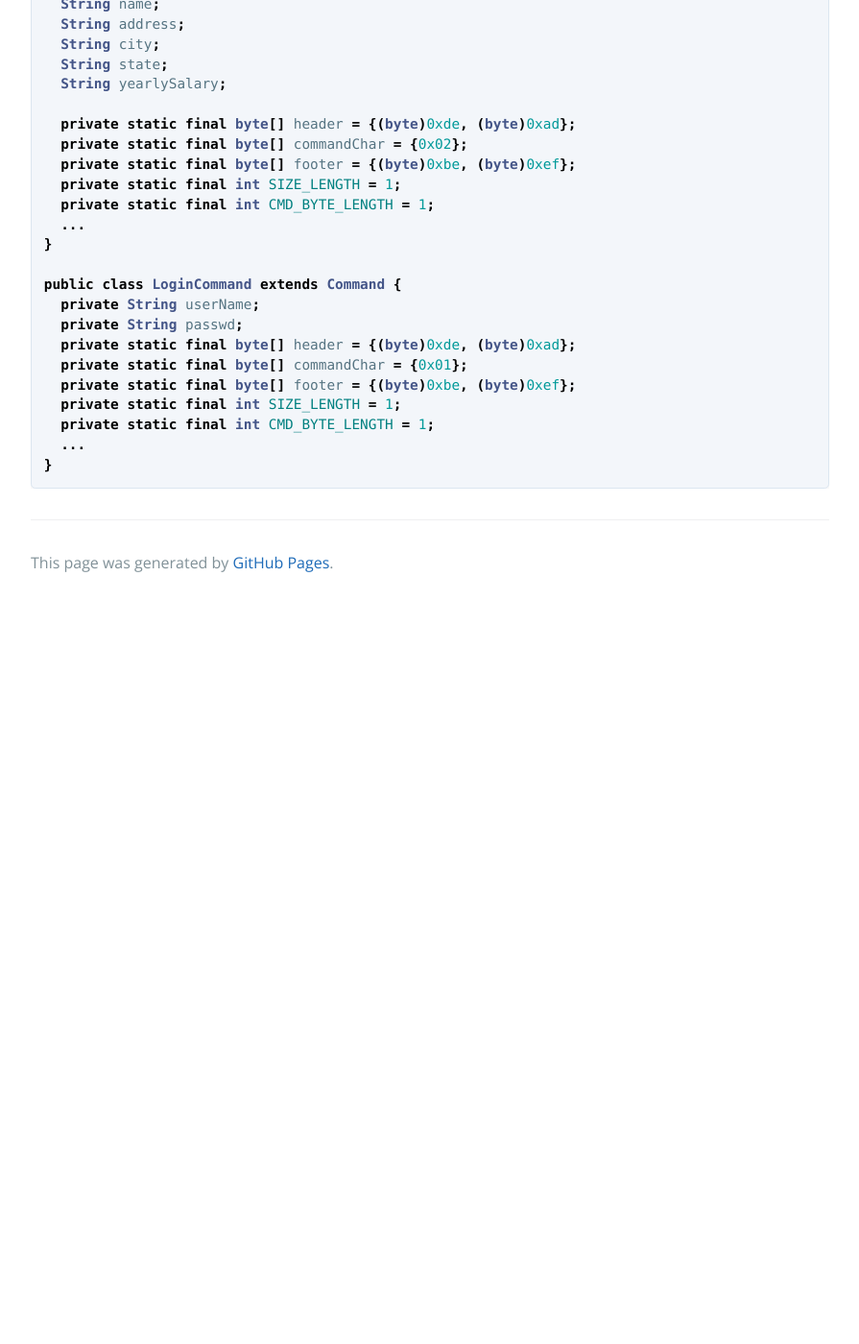
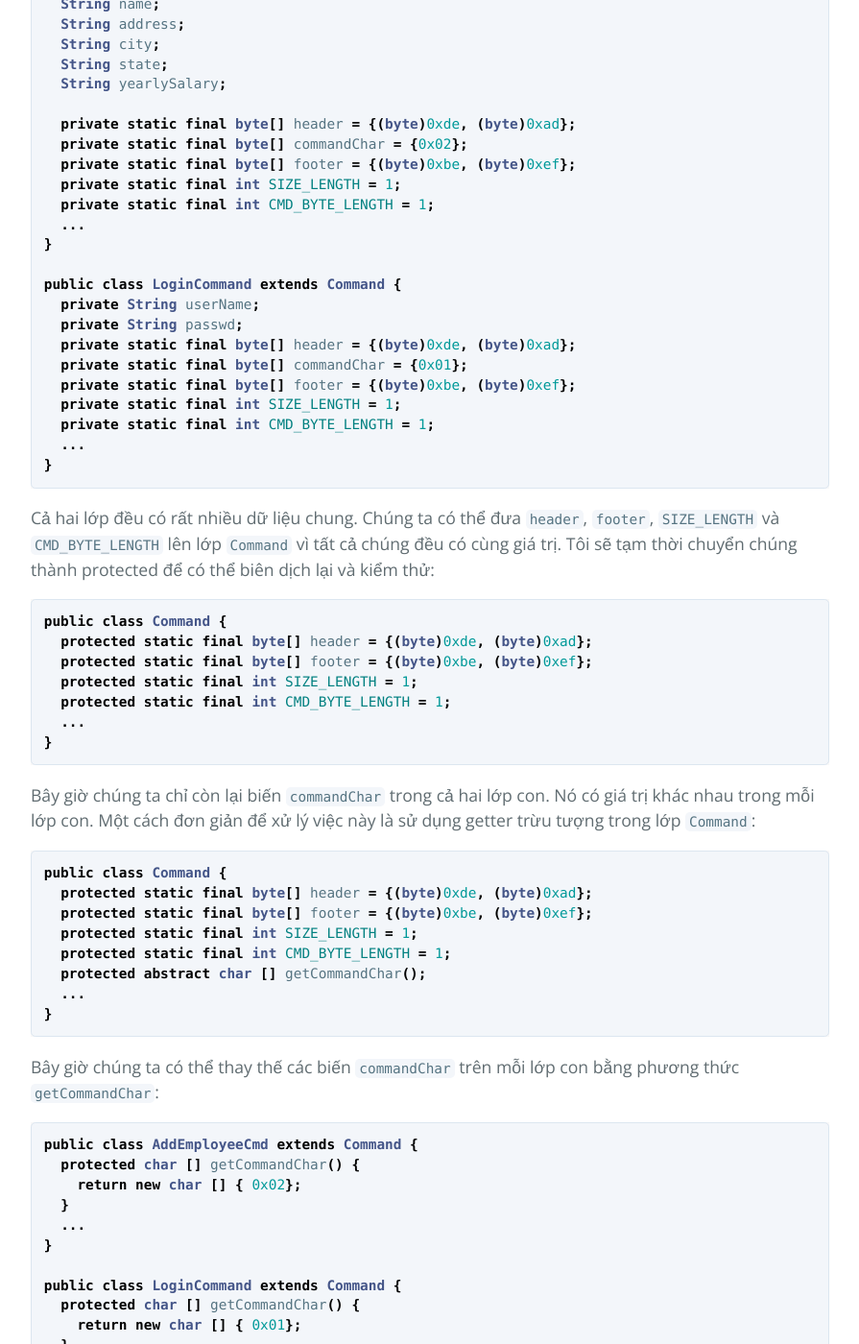
Before and after one commit to HaiBV/haibv.github.io, a Jekyll site: the page built from working-effectively-with-legacy-code/chapter-21-im-changing-the-same-code-all-over-the-place.md, in a window 1280 px wide and 1400 px high, scrolled down 7237 px. Shown: the whole window at 96% size, without its empty margins (192-1087 px from the left). Built offline with Jekyll 4.4.1, drawn with Linux system fonts in a browser that asks for light colours; our own code applies the rules of GitHub Pages for plain Markdown files; before the commit the page ends 7867 px from its top, so only the background shows below that; some of the changed text lies outside the part shown.

Commit message:
Book - Working Efectively with Legacy Code - P2 - C21

````diff
--- a/working-effectively-with-legacy-code/chapter-21-im-changing-the-same-code-all-over-the-place.md
+++ b/working-effectively-with-legacy-code/chapter-21-im-changing-the-same-code-all-over-the-place.md
@@ -261,3 +261,72 @@
   ...
 }
 ```
+
+Cả hai lớp đều có rất nhiều dữ liệu chung. Chúng ta có thể đưa `header`, `footer`, `SIZE_LENGTH` và `CMD_BYTE_LENGTH` lên lớp `Command` vì tất cả chúng đều có cùng giá trị. Tôi sẽ tạm thời chuyển chúng thành protected để có thể biên dịch lại và kiểm thử:
+
+```java
+public class Command {
+  protected static final byte[] header = {(byte)0xde, (byte)0xad};
+  protected static final byte[] footer = {(byte)0xbe, (byte)0xef};
+  protected static final int SIZE_LENGTH = 1;
+  protected static final int CMD_BYTE_LENGTH = 1;
+  ...
+}
+```
+
+Bây giờ chúng ta chỉ còn lại biến `commandChar` trong cả hai lớp con. Nó có giá trị khác nhau trong mỗi lớp con. Một cách đơn giản để xử lý việc này là sử dụng getter trừu tượng trong lớp `Command`:
+
+```java
+public class Command {
+  protected static final byte[] header = {(byte)0xde, (byte)0xad};
+  protected static final byte[] footer = {(byte)0xbe, (byte)0xef};
+  protected static final int SIZE_LENGTH = 1;
+  protected static final int CMD_BYTE_LENGTH = 1;
+  protected abstract char [] getCommandChar();
+  ...
+}
+```
+
+Bây giờ chúng ta có thể thay thế các biến `commandChar` trên mỗi lớp con bằng phương thức `getCommandChar`:
+
+```java
+public class AddEmployeeCmd extends Command {
+  protected char [] getCommandChar() {
+    return new char [] { 0x02};
+  }
+  ...
+}
+
+public class LoginCommand extends Command {
+  protected char [] getCommandChar() {
+    return new char [] { 0x01};
+  }
+  ...
+}
+```
+
+Được rồi, bây giờ đã an toàn để xác định phương thức `write`. Sau đó, chúng ta sẽ có một lớp `Command` trông như thế này:
+
+```java
+public class Command {
+  protected static final byte[] header = {(byte)0xde, (byte)0xad};
+  protected static final byte[] footer = {(byte)0xbe, (byte)0xef};
+  protected static final int SIZE_LENGTH = 1;
+  protected static final int CMD_BYTE_LENGTH = 1;
+  protected abstract char [] getCommandChar();
+  protected abstract void writeBody(OutputStream outputStream);
+
+  protected void writeField(OutputStream outputStream, String field) {
+    outputStream.write(field.getBytes());
+    outputStream.write(0x00);
+  }
+
+  public void write(OutputStream outputStream) throws Exception {
+    outputStream.write(header);
+    outputStream.write(getSize());
+    outputStream.write(commandChar);
+    writeBody(outputstream);
+    outputStream.write(footer);
+  }
+}
+```
````
